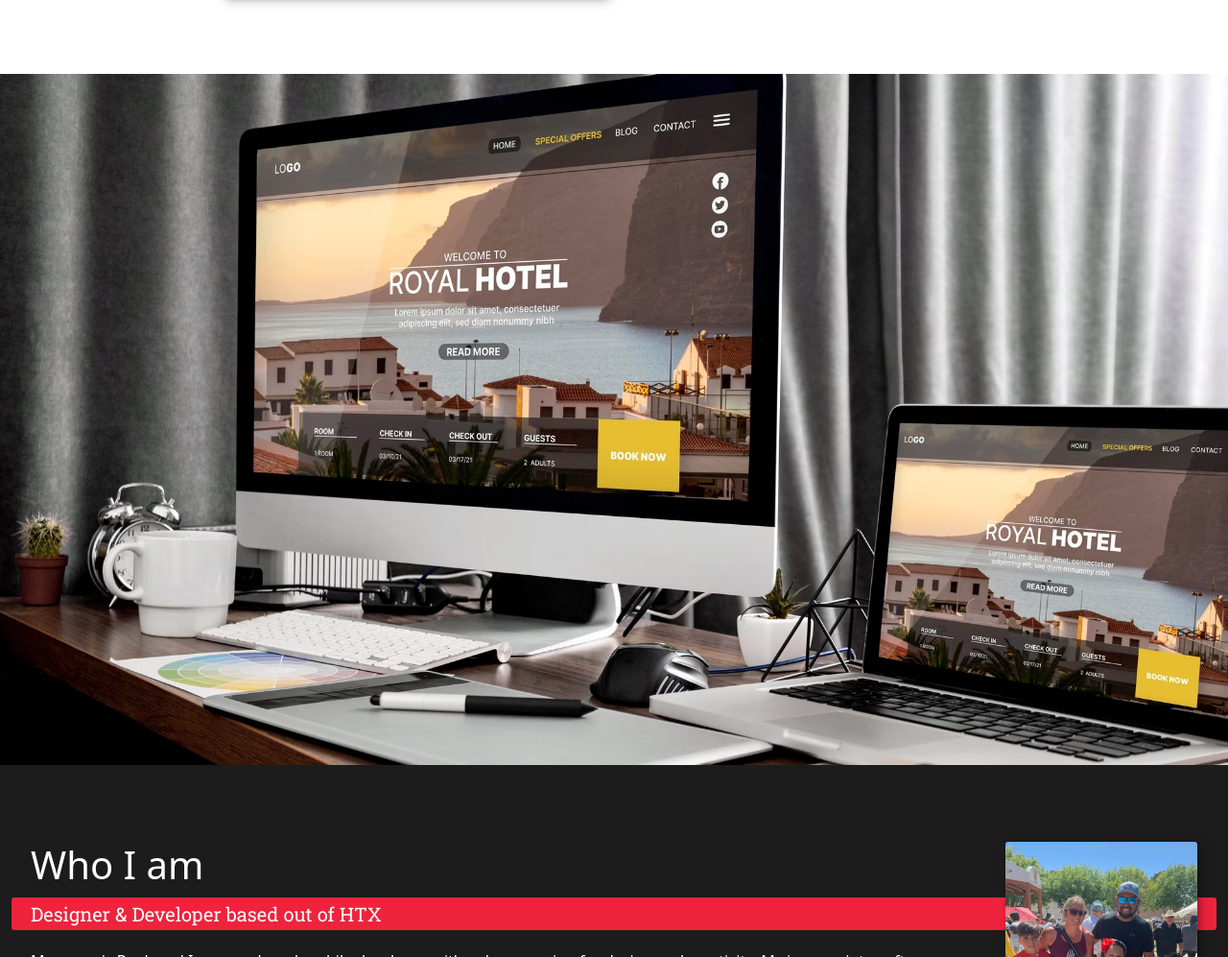
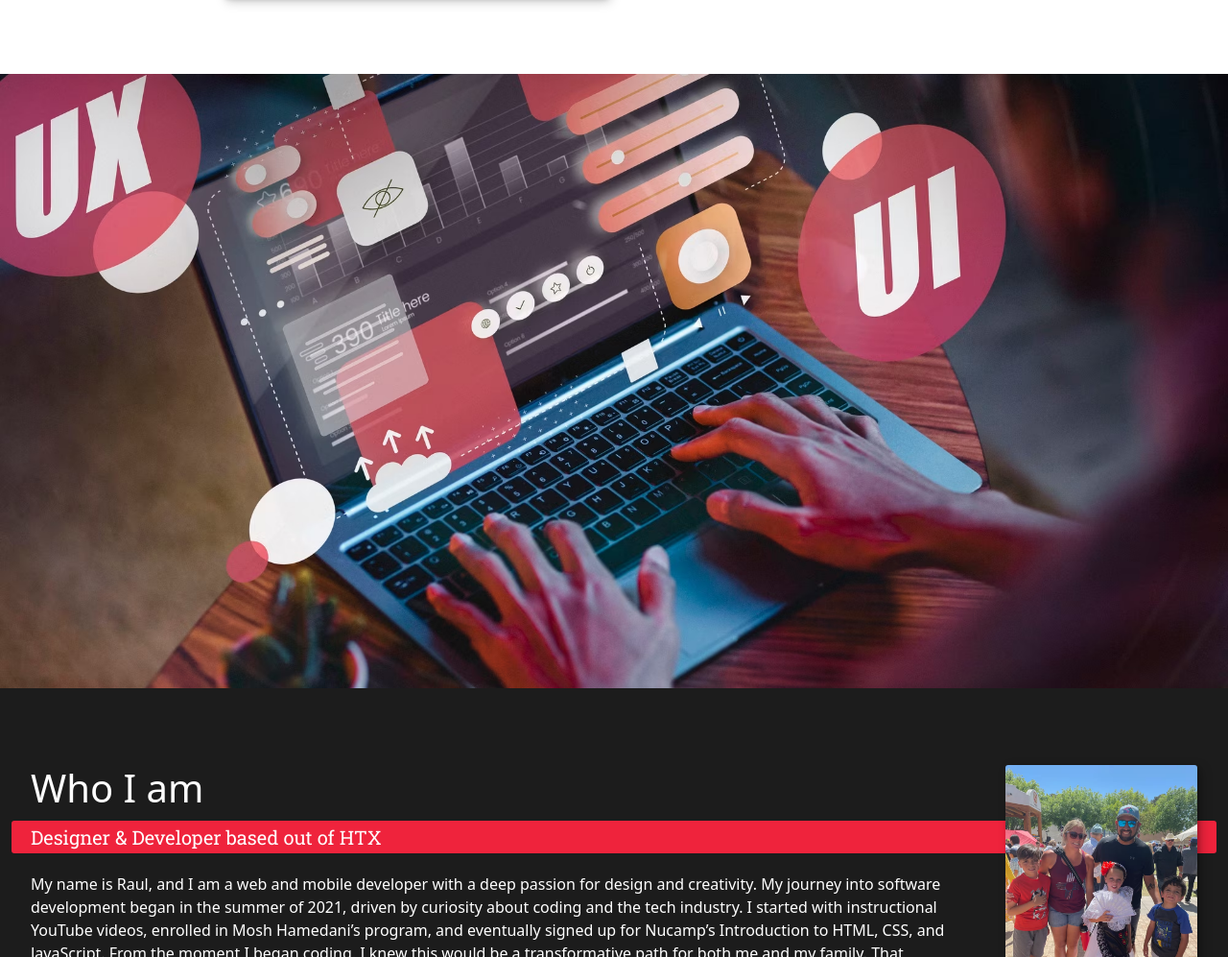
Before and after one commit to rjescobedo/raulescobedo-portfolio, a website: page index.html in a window 1280 px wide. Shown: the part 456-1453 px from the top of the page at 96% size. Drawn offline with nearby package versions, Linux system fonts and the light colour scheme.

Commit message:
new hero

```diff
--- a/css/style.css
+++ b/css/style.css
@@ -550,7 +550,7 @@ border-bottom: 1px solid rgba(255, 255, 255, 0.2);
 
 /* My Skills */
 .my-services {
-    background-image: url('../img/homepage-seen-computer-screen.avif');
+    background-image: url('../img/ui-ux-representations-with-laptop.avif');
     background-size: cover;
     background-position: center;
     width: 100%;
@@ -594,7 +594,7 @@ border-bottom: 1px solid rgba(255, 255, 255, 0.2);
 
 @media (min-width: 800px) {
     .my-services {
-        height: 90vh;
+        height: 80vh;
     }
     .services {
         display: flex;
```
Also changed, not shown: img/homepage-seen-computer-screen.avif (deleted), img/ui-ux-representations-with-laptop.avif (added).
